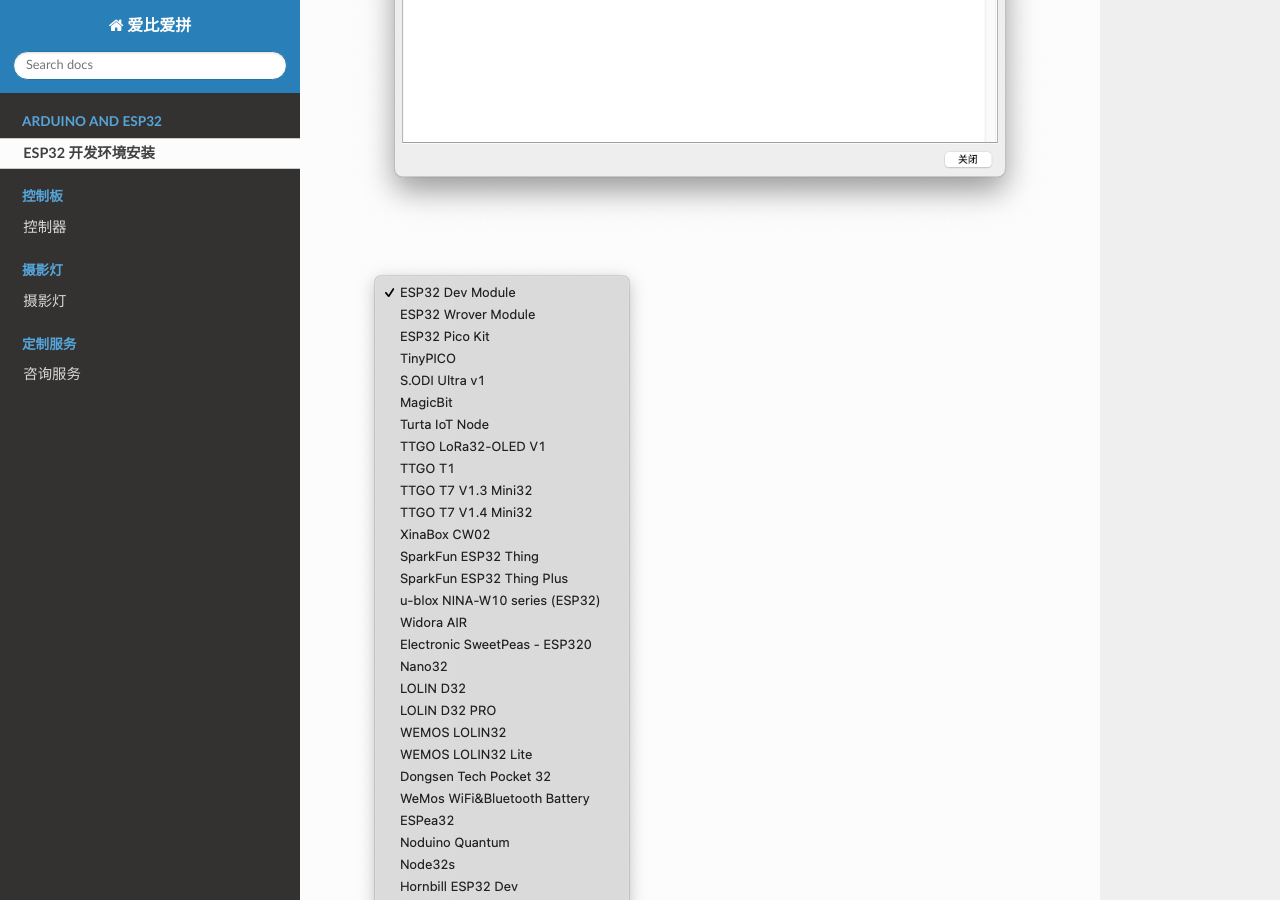
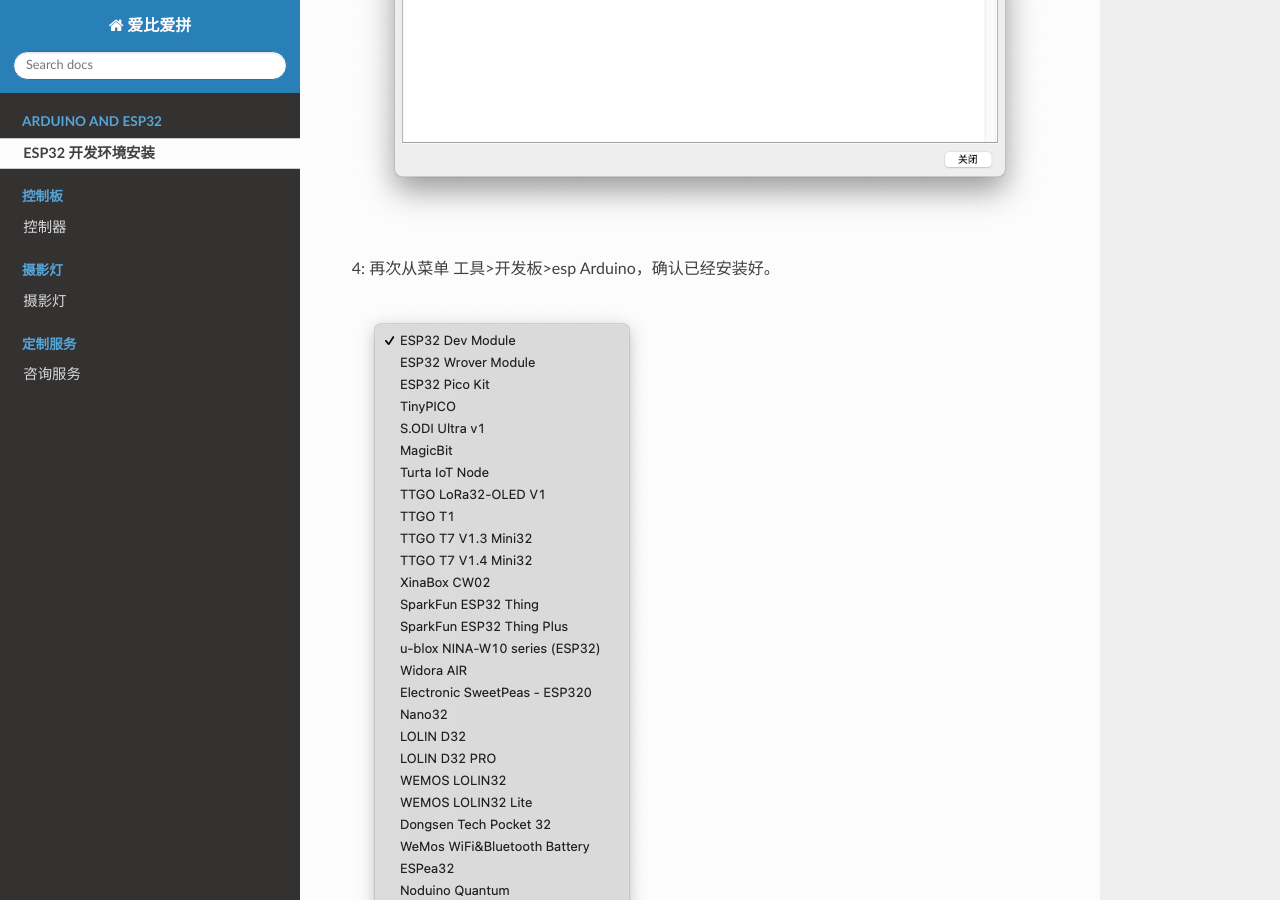
Before and after one commit to paultang/abapweb, a Sphinx documentation site: the page built from source/installation.rst, in a window 1280 px wide and 900 px high, scrolled down 2076 px. Built offline with Sphinx 7.4.7 and the Read the Docs theme 2.0.0, drawn with Linux system fonts in a browser that asks for light colours.

```diff
--- a/source/installation.rst
+++ b/source/installation.rst
@@ -18,7 +18,6 @@ ESP32 开发环境安装
 
 .. image:: /image/devboard3.png
 
+4: 再次从菜单 工具>开发板>esp Arduino，确认已经安装好。
+
 .. image:: /image/devboard4.png
-
-
-4: 再次从菜单 工具>开发板>esp Arduino，确认已经安装好。
```
